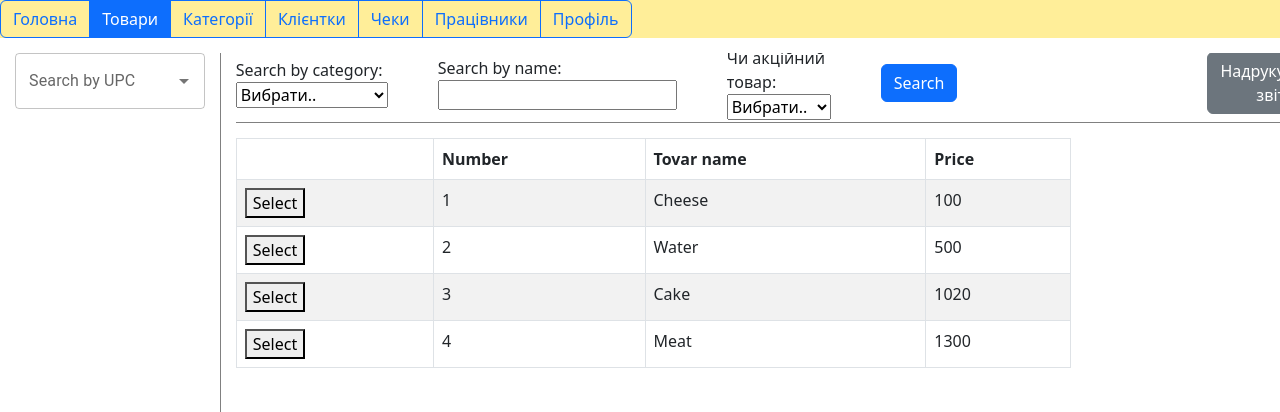
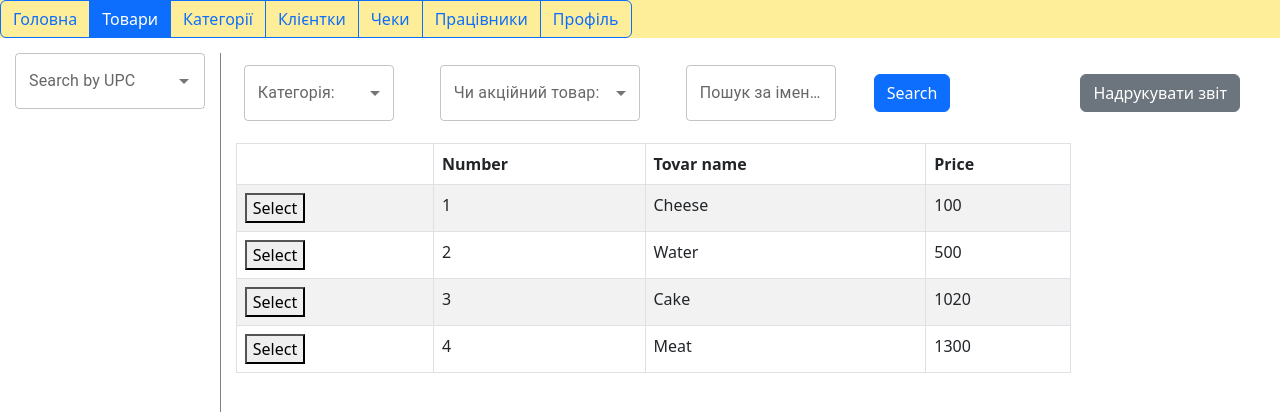
Before and after one commit to koejdga/SupermarketUI, a React (Vite) app in the folder react-app/: page / in a window 1280 px wide. Both pictures are taken after a click on the label "Товари". Shown: the top 412 px of the page. Built offline with nearby package versions, Linux system fonts and the light colour scheme.

Commit message:
Change TextFields to mui material ones

```diff
--- a/react-app/src/App.tsx
+++ b/react-app/src/App.tsx
@@ -3,17 +3,17 @@ import TableObject from "./components/TableObject";
 import TableRow from "./classes/TableRow";
 import Profile from "./components/Profile";
 import { useState, ChangeEvent } from "react";
-import { SelectBox } from "./components";
-import type { SelectOption } from "./components";
-import TextField from "./components/TextField";
+// import TextField from "./components/TextField";
 import DateInput from "./components/DateInput";
 import TovarCard from "./components/TovarCard";
 import AutocompleteTextField from "./components/AutocompleteTextField";
-import { Checkbox, FormControlLabel } from "@mui/material";
+import { Checkbox, FormControlLabel, SelectChangeEvent } from "@mui/material";
 import PrintReportButton from "./components/PrintReportButton";
 import AddProductForm from "./components/AddProductForm";
 import type { Option } from "./components/AutocompleteTextField";
 import AlertComponent from "./components/AlertComponent";
+import SelectVariants from "./components/SelectVariants";
+import TextField from "@mui/material/TextField";
 
 function App() {
   //#region Constants
@@ -94,13 +94,11 @@ function App() {
   //#endregion
 
   //#region HandleOnChange functions
-  const handleOnChangeIsPromotional = (
-    event: ChangeEvent<HTMLSelectElement>
-  ) => {
+  const handleOnChangeIsPromotional = (event: SelectChangeEvent) => {
     setIsPromotional(event.target.value);
   };
 
-  const handleOnChangeIsCategory = (event: ChangeEvent<HTMLSelectElement>) => {
+  const handleOnChangeIsCategory = (event: SelectChangeEvent) => {
     setCategory(event.target.value);
   };
 
@@ -271,35 +269,32 @@ function App() {
       style={{
         display: "flex",
         alignItems: "center",
-        marginBottom: "15px",
-        paddingBottom: "10px",
-        borderBottom: "1px solid grey",
-        height: "70px",
+        marginBottom: "10px",
+        height: "80px",
+        gap: "30px",
       }}
     >
-      <div style={{ marginRight: "50px" }}>
-        <SelectBox
-          options={["Вибрати.."].concat(categories)}
-          value={category}
-          onChange={handleOnChangeIsCategory}
-          label="Search by category:"
-        />
-      </div>
-      <div style={{ marginRight: "50px" }}>
-        <TextField
-          label="Search by name:"
-          value={tovarName}
-          onChange={handleOnChangeName}
-        ></TextField>
-      </div>
-      <div style={{ marginRight: "50px" }}>
-        <SelectBox
-          options={["Вибрати.."].concat(isPromotionalOptions)}
-          value={isPromotional}
-          onChange={handleOnChangeIsPromotional}
-          label="Чи акційний товар:"
-        />
-      </div>
+      <SelectVariants
+        label="Категорія:"
+        options={categories}
+        onChange={handleOnChangeIsCategory}
+        width={150}
+      />
+      <SelectVariants
+        label="Чи акційний товар:"
+        options={isPromotionalOptions}
+        onChange={handleOnChangeIsPromotional}
+        width={200}
+      />
+      <TextField
+        className="text-field"
+        label="Пошук за іменем"
+        onChange={handleOnChangeName}
+        variant="outlined"
+        value={tovarName}
+        sx={{ m: 1, width: 150 }}
+      />
+
       <button
         type="button"
         className={"btn btn-primary"}
@@ -308,11 +303,11 @@ function App() {
             "Searching " + category + " category and name " + tovarName
           )
         }
-        style={{ marginRight: "50px" }}
+        // style={{ marginRight: "50px" }}
       >
         Search
       </button>
-      <div style={{ marginLeft: "200px" }}>
+      <div style={{ marginLeft: "100px" }}>
         <PrintReportButton />
       </div>
     </div>
--- a/react-app/src/components/SelectBox.tsx
+++ b/react-app/src/components/SelectBox.tsx
@@ -1,52 +1,54 @@
-import * as React from "react";
-import { ChangeEvent } from "react";
-import Label from "./Label/Label";
-import styles from "./SelectBox.module.css";
+// OUT OF DATE
 
-type Props = {
-  value?: string;
-  label?: string;
-  disabled?: boolean;
-  className?: string;
-  options: string[];
-  onChange: (event: ChangeEvent<HTMLSelectElement>) => void;
-};
+// import * as React from "react";
+// import { ChangeEvent } from "react";
+// import Label from "./Label/Label";
+// import styles from "./SelectBox.module.css";
 
-const SelectBox = ({
-  value,
-  label,
-  disabled,
-  className,
-  options,
-  onChange,
-}: Props) => {
-  const selectBox = (
-    <select
-      className={className}
-      disabled={disabled}
-      onChange={onChange}
-      value={value}
-      defaultValue={options[0]}
-    >
-      {options.map((value) => (
-        <option key={value} value={value}>
-          {value}
-        </option>
-      ))}
-    </select>
-  );
+// type Props = {
+//   value?: string;
+//   label?: string;
+//   disabled?: boolean;
+//   className?: string;
+//   options: string[];
+//   onChange: (event: ChangeEvent<HTMLSelectElement>) => void;
+// };
 
-  return (
-    <div>
-      {label && (
-        <>
-          {label}
-          <br />
-        </>
-      )}
-      {selectBox}
-    </div>
-  );
-};
+// const SelectBox = ({
+//   value,
+//   label,
+//   disabled,
+//   className,
+//   options,
+//   onChange,
+// }: Props) => {
+//   const selectBox = (
+//     <select
+//       className={className}
+//       disabled={disabled}
+//       onChange={onChange}
+//       value={value}
+//       defaultValue={options[0]}
+//     >
+//       {options.map((value) => (
+//         <option key={value} value={value}>
+//           {value}
+//         </option>
+//       ))}
+//     </select>
+//   );
 
-export { SelectBox };
+//   return (
+//     <div>
+//       {label && (
+//         <>
+//           {label}
+//           <br />
+//         </>
+//       )}
+//       {selectBox}
+//     </div>
+//   );
+// };
+
+// export { SelectBox };
--- /dev/null
+++ b/react-app/src/components/SelectVariants.tsx
@@ -0,0 +1,42 @@
+import InputLabel from "@mui/material/InputLabel";
+import MenuItem from "@mui/material/MenuItem";
+import FormControl from "@mui/material/FormControl";
+import Select, { SelectChangeEvent } from "@mui/material/Select";
+import { ReactNode, useState } from "react";
+
+interface Props {
+  label?: string;
+  value?: string;
+  options: string[];
+  onChange: (event: SelectChangeEvent<string>, child: ReactNode) => void;
+  width?: number;
+}
+
+export default function SelectVariants({
+  label,
+  value,
+  options,
+  onChange,
+  width,
+}: Props) {
+  return (
+    <div>
+      <FormControl sx={{ m: 1, width: width }}>
+        <InputLabel id="demo-simple-select-standard-label">{label}</InputLabel>
+        <Select
+          labelId="demo-simple-select-standard-label"
+          id="demo-simple-select-standard"
+          value={value}
+          onChange={onChange}
+        >
+          <MenuItem value="">
+            <em>Вибрати..</em>
+          </MenuItem>
+          {options.map((value: string) => (
+            <MenuItem value={value}>{value}</MenuItem>
+          ))}
+        </Select>
+      </FormControl>
+    </div>
+  );
+}
```
